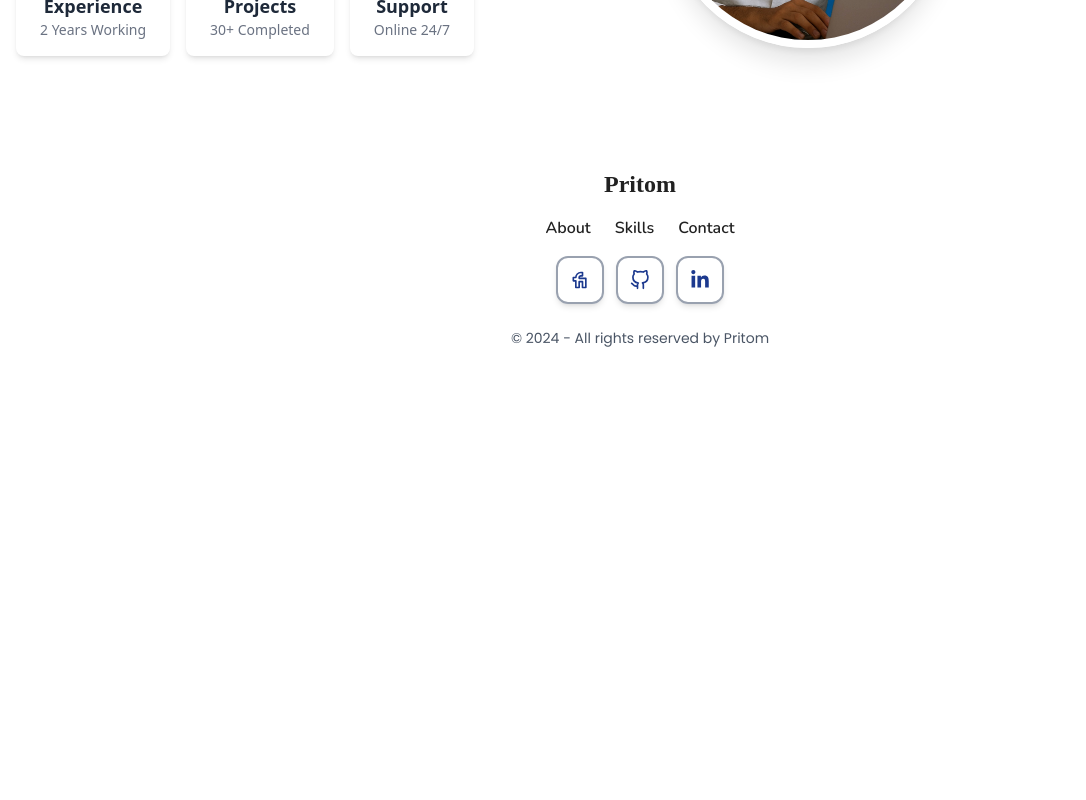
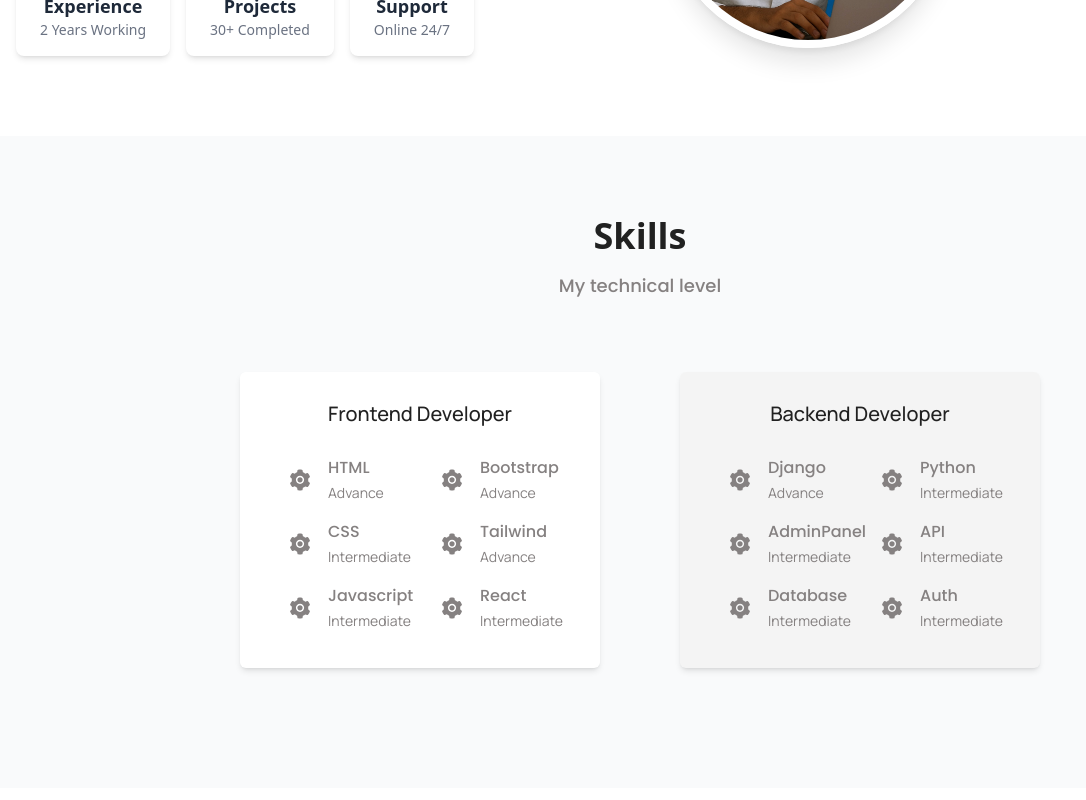
Before and after one commit to pritomrabidas/portfolioNew, a React (Vite) app: page / in a window 1280 px wide. Shown: the part 840-1640 px from the top of the page, without its empty margins (0-1086 px from the left). Before the commit the page ends 1220 px from the top, so only its background shows below. Built offline with nearby package versions, Linux system fonts and the light colour scheme; a web font is replaced by a local one.

Commit message:
Skills complete

```diff
--- a/src/App.jsx
+++ b/src/App.jsx
@@ -7,13 +7,15 @@ import {
 import "./App.css";
 import Layout from "./Components/Layout";
 import Home from "./Components/Home";
+import About from "./Components/Pages/About";
 
 function App() {
   const router = createBrowserRouter(
     createRoutesFromElements(
       <Route>
         <Route path="/" element={<Layout />}>
-          <Route index element={<Home/>}></Route>
+          <Route index element={<Home />}></Route>
+          <Route path="about" element={<About/>}></Route>
         </Route>
       </Route>
     )
--- a/src/Components/Footer.jsx
+++ b/src/Components/Footer.jsx
@@ -83,13 +83,13 @@ const Footer = () => {
 
         {/* Copyright */}
         <p className="mt-6 text-sm text-gray-600 font-[Poppins]">
-          © 2024 - All rights reserved by Pritom
+          © 2025 - All rights reserved by Pritom
         </p>
 
         {/* Scroll to Top Button */}
         <button
           onClick={scrollToTop}
-          className={`fixed bottom-20 right-8 z-10 p-2 rounded-md text-white transition-transform duration-200 shadow-md ${
+          className={`fixed bottom-20 right-2 sm:right-4 md:right-8 z-10 p-2 rounded-md text-white transition-transform duration-200 shadow-md cursor-pointer ${
             isVisible ? "scale-100 bg-gray-800" : "scale-0"
           } hover:text-[#ec6060d6]`}
           title="Go to top"
--- a/src/Components/Home.jsx
+++ b/src/Components/Home.jsx
@@ -1,12 +1,14 @@
 import React from "react";
 import Banner from "./Pages/Banner";
 import About from "./Pages/About";
+import Skills from "./Pages/Skills";
 
 const Home = () => {
   return (
     <div>
       <Banner />
       <About />
+      <Skills/>
     </div>
   );
 };
--- a/src/Components/Navbar.jsx
+++ b/src/Components/Navbar.jsx
@@ -6,6 +6,7 @@ import { IoMdHome } from "react-icons/io";
 import { FaUser } from "react-icons/fa";
 import { FaFile } from "react-icons/fa";
 import { SiAppgallery } from "react-icons/si";
+import { FaMicrophoneAlt } from "react-icons/fa";
 
 const Navbar = () => {
   const [nav, setNav] = useState(false);
@@ -78,7 +79,7 @@ const Navbar = () => {
                 <p className="">Portfolio</p>
               </Link>
               <Link className="font-Opensans text-base sm:text-lg text-black font-medium items-center justify-center shadow px-4 py-3 rounded-lg cursor-pointer">
-                <IoMdHome className="text-lg sm:text-xl mx-4" />
+                <FaMicrophoneAlt className="text-lg sm:text-xl mx-4" />
                 <p className="">Contact</p>
               </Link>
               <Link className="font-Opensans text-base sm:text-lg text-black font-medium items-center justify-center shadow px-4 py-3 rounded-lg cursor-pointer">
--- /dev/null
+++ b/src/Components/Pages/Skills.jsx
@@ -0,0 +1,75 @@
+import SkilIteam from "./SkillsItem";
+
+
+const Skills = () => {
+  return (
+    <section className="md:py-20 py-12 bg-[#f9fafbf4]">
+      <div className="container mx-auto">
+        <h2
+          data-aos="fade-right"
+          data-aos-duration="2000"
+          className="xl:text-4xl lg:text-4xl md:text-3xl sm:text-2xl text-2xl text-primary font-Nunito-font font-bold text-center mb-4"
+        >
+          Skills
+        </h2>
+        <span
+          data-aos="fade-left"
+          data-aos-duration="2000"
+          className=" 2xl:text-lg xl:text-lg md:text-base text-base text-secandari font-medium font-Popins text-center block mb-8"
+        >
+          My technical level
+        </span>
+
+        <div className="justify-center mx-auto flex w-full gap-8 py-10">
+          <div className="flex 2xl:flex-row lg:flex-row md:flex-col flex-col gap-20">
+            <div
+              data-aos="fade-right"
+              data-aos-duration="2000"
+              className=" shadow-md rounded-md bg-[#ffff] py-7 px-12"
+            >
+              <h3 className=" text-xl text-primary font-Monrope font-medium mb-5 text-center">
+                Frontend Developer
+              </h3>
+              <div className=" grid grid-cols-2 gap-10">
+                <div className="">
+                  <SkilIteam Names={"HTML"} percentage={"Advance"} />
+                  <SkilIteam Names={"CSS"} percentage={"Intermediate"} />
+                  <SkilIteam Names={"Javascript"} percentage={"Intermediate"} />
+                </div>
+                <div className="">
+                  <SkilIteam Names={"Bootstrap"} percentage={"Advance"} />
+                  <SkilIteam Names={"Tailwind"} percentage={"Advance"} />
+                  <SkilIteam Names={"React"} percentage={"Intermediate"} />
+                </div>
+              </div>
+            </div>
+            <div
+              data-aos="fade-left"
+              data-aos-duration="2000"
+              className="shadow-md rounded-md bg-[#f4f4f4] py-7 px-12"
+            >
+              <h3 className=" text-xl text-primary font-Monrope font-medium mb-5 text-center">
+                Backend Developer
+              </h3>
+              <div className=" grid grid-cols-2 gap-10">
+                <div className="">
+                  <SkilIteam Names={"Django"} percentage={"Advance"} />
+                  <SkilIteam Names={"AdminPanel"} percentage={"Intermediate"} />
+
+                  <SkilIteam Names={"Database"} percentage={"Intermediate"} />
+                </div>
+                <div className="">
+                  <SkilIteam Names={"Python"} percentage={"Intermediate"} />
+                  <SkilIteam Names={"API"} percentage={"Intermediate"} />
+                  <SkilIteam Names={"Auth"} percentage={"Intermediate"} />
+                </div>
+              </div>
+            </div>
+          </div>
+        </div>
+      </div>
+    </section>
+  );
+};
+
+export default Skills;
--- /dev/null
+++ b/src/Components/Pages/SkillsItem.jsx
@@ -0,0 +1,23 @@
+import { AiFillSetting } from "react-icons/ai";
+
+const SkilIteam = ({ Names, percentage }) => {
+  return (
+    <div>
+      <div className="gap-2 flex items-center w-28 h-16">
+        <span className=" text-2xl text-secandari mr-2">
+          <AiFillSetting />
+        </span>
+        <div>
+          <h3 className="font-medium font-Popins text-secandari text-base">
+            {Names}
+          </h3>
+          <span className="font-normal font-Monrope text-secandari text-sm">
+            {percentage}
+          </span>
+        </div>
+      </div>
+    </div>
+  );
+};
+
+export default SkilIteam;
```
